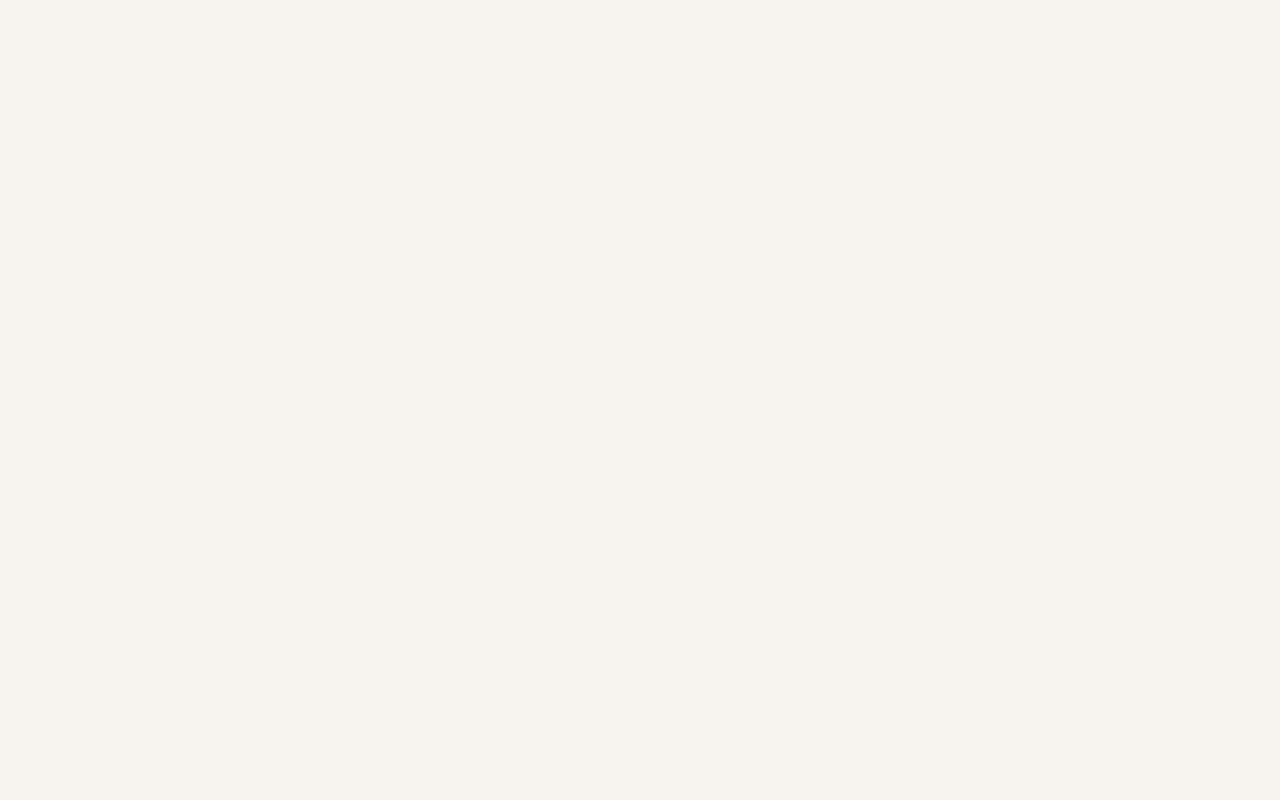
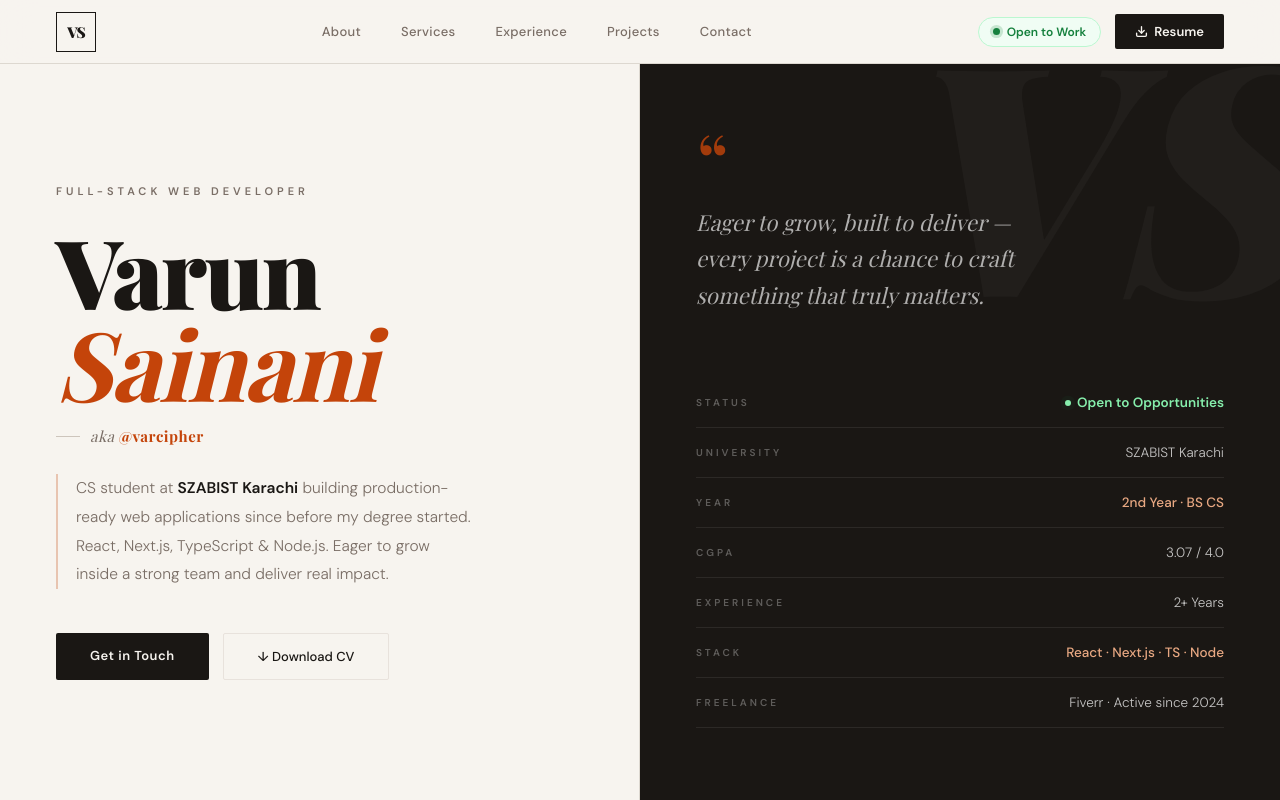
Before and after one commit to varunsainani/varun-portfolio, a Next.js app: page / in a window 1280 px wide. Built offline with nearby package versions, Linux system fonts and the light colour scheme; a web font is replaced by a local one.

Commit message:
Uncomment Navbar and Hero component imports for proper rendering in Home page

```diff
--- a/app/page.tsx
+++ b/app/page.tsx
@@ -1,5 +1,5 @@
-// import Navbar from "@/components/layout/Navbar";
-// import Hero from "@/components/sections/Hero";
+import Navbar from "@/components/layout/Navbar";
+import Hero from "@/components/sections/Hero";
 // import About from "@/components/sections/About";
 // import Services from "@/components/sections/Services";
 // import Experience from "@/components/sections/Experience";
@@ -12,18 +12,12 @@
 export default function Home() {
   return (
     <>
-      {/* <Navbar />
+      <Navbar />
       <main>
         <Hero />
-        <About />
-        <Services />
-        <Experience />
-        <Projects />
-        <Skills />
-        <Contact />
       </main>
-      <Footer />
-      <ScrollReveal /> */}
+      {/* <Footer /> */}
+      {/* <ScrollReveal /> */}
     </>
   );
 }
```
